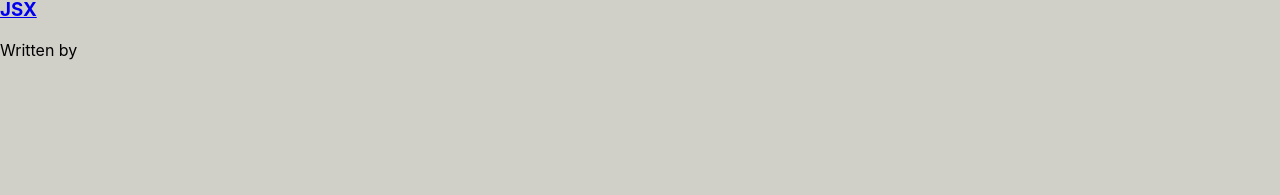
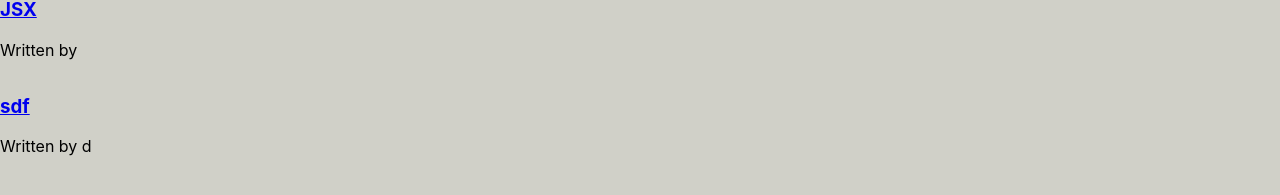
Before and after one commit to DevGnome/react-blog, a React (Create React App) app: page / in a window 1280 px wide. Shown: the part 505-700 px from the top of the page. Built offline with nearby package versions, Linux system fonts and the light colour scheme; data requests are answered from the project's data file.

Commit message:
added MUI elements, tested create and delete, added some css

```diff
--- a/db.json
+++ b/db.json
@@ -3,32 +3,44 @@
     {
       "id": 1,
       "title": "Create-React-App",
-      "body": "This will contain information about create-react-app",
-      "author": " "
+      "body": "",
+      "author": "",
+      "created": "06/25/2022"
     },
     {
       "id": 2,
       "title": "React Router",
       "body": "This will contain information about",
-      "author": " "
+      "author": "",
+      "created": ""
     },
     {
       "id": 3,
       "title": "useEffect",
       "body": "This will contain information about",
-      "author": " "
+      "author": "",
+      "created": ""
     },
     {
       "id": 4,
       "title": "useState",
       "body": "This will contain information about",
-      "author": " "
+      "author": "",
+      "created": ""
     },
     {
       "id": 5,
       "title": "JSX",
       "body": "This will contain information about",
-      "author": " "
+      "author": "",
+      "created": ""
+    },
+    {
+      "title": "sdf",
+      "body": "Lorem ipsum dolor sit amet, consectetur adipiscing elit, sed do eiusmod tempor incididunt ut labore et dolore magna aliqua. Vehicula ipsum a arcu cursus vitae congue mauris. Tortor pretium viverra suspendisse potenti. Enim facilisis gravida neque convallis a cras semper auctor neque. Egestas erat imperdiet sed euismod nisi. In nulla posuere sollicitudin aliquam ultrices sagittis orci a. Phasellus vestibulum lorem sed risus ultricies tristique. Dignissim suspendisse in est ante in nibh mauris cursus. Purus semper eget duis at tellus at urna condimentum. Pellentesque habitant morbi tristique senectus et netus et malesuada. Malesuada proin libero nunc consequat interdum varius sit amet mattis. Tristique senectus et netus et malesuada fames ac turpis egestas. Nisl condimentum id venenatis a.",
+      "author": "d",
+      "created": "2022/07/06",
+      "id": 6
     }
   ]
 }
--- a/src/Components/CreatePost.js
+++ b/src/Components/CreatePost.js
@@ -3,18 +3,18 @@ import {useNavigate} from 'react-router-dom';
 // import Box from '@mui/material/Box';
 // import TextField from '@mui/material/TextField';
 import { Button, TextField, Box } from '@mui/material';
+// const { format } = require('date-fns');
 
 function CreatePost() {
     const [title, setTitle] = useState('');
     const [body, setBody] = useState('');
     const [author, setAuthor] = useState('');
-    // const [topic, setTopic] = useState('');
     const navigate = useNavigate();
+    const today = new Date().toJSON().slice(0, 10).replace(/-/g, '/');
 
     const handleSubmit = (e) => {
         e.preventDefault();
-        const newPost = { title, body};
-
+        const newPost = { title, body, author, created: today};
         fetch('http://localhost:3004/posts', {
             method: 'POST',
             headers: {
```
